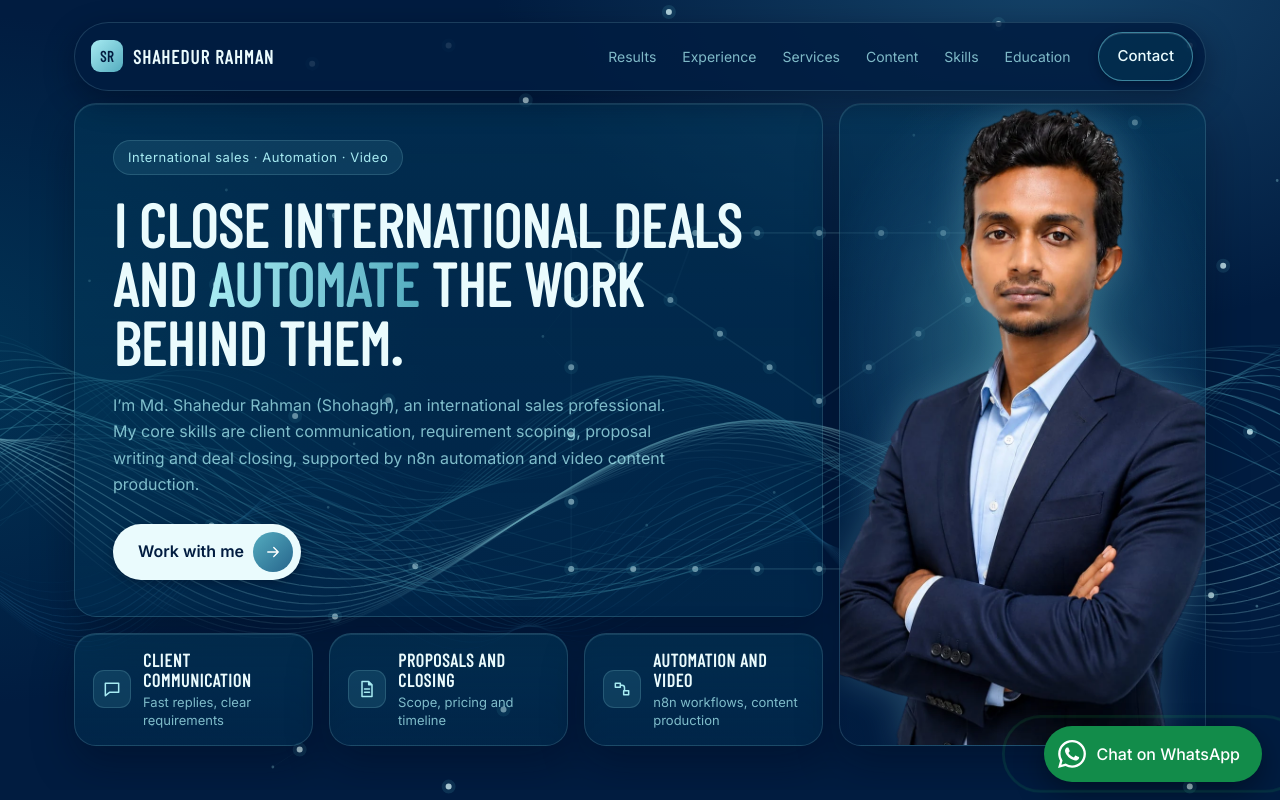
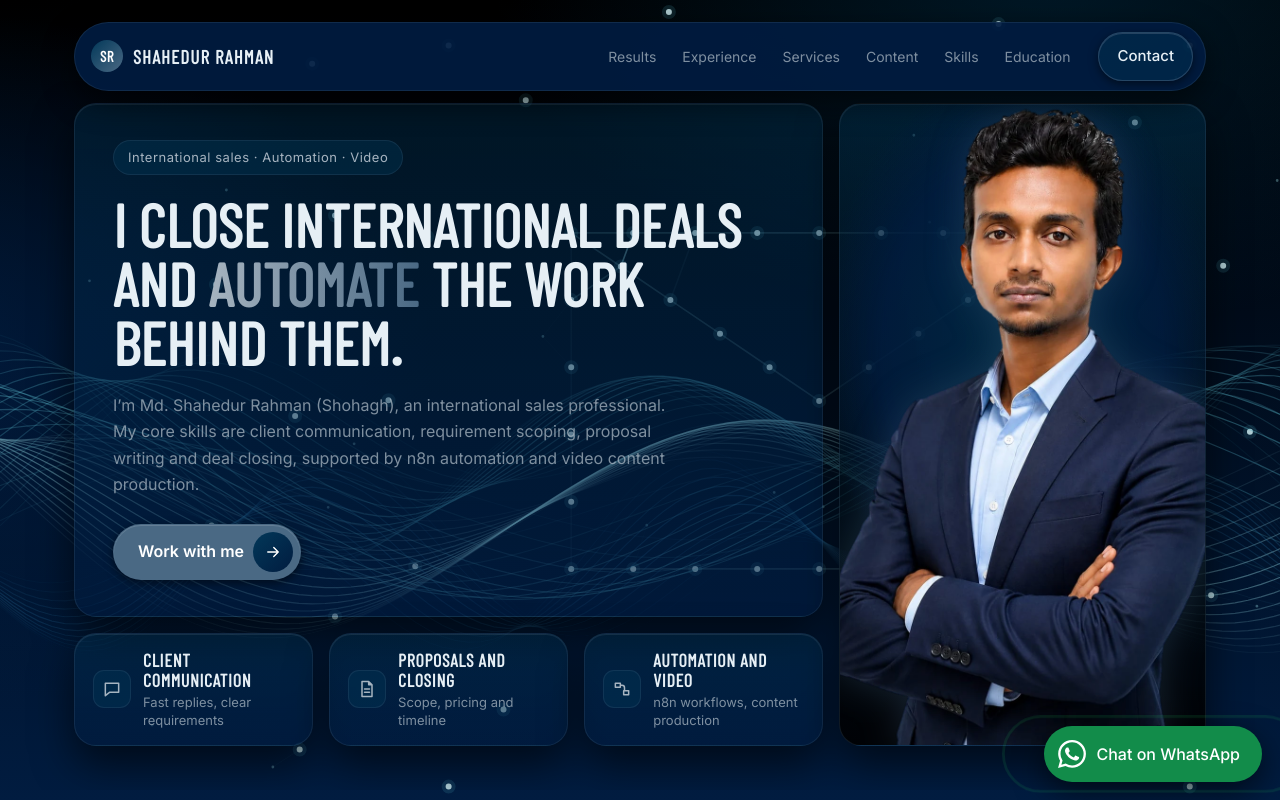
Before and after one commit to Shahedur-Rahman-Shohagh/Shahedur-Rahman-Shohagh.github.io, a Next.js app: page / in a window 1280 px wide. Shown: the top 800 px of the page. Built offline with nearby package versions, Linux system fonts and the light colour scheme.

Commit message:
Update globals.css

```diff
--- a/app/globals.css
+++ b/app/globals.css
@@ -1,17 +1,25 @@
-/* LUNA palette: #A7EBF2 #54ACBF #26658C #023859 #011C40 */
+/* Custom palette: #023859 #011C40 with Black, Greys, and Dark Blue Shades */
 :root{
-  --c1:#A7EBF2;--c2:#54ACBF;--c3:#26658C;--c4:#023859;--c5:#011C40;
-  --text:#EAFBFD;--mute:rgba(167,235,242,.76);--line:rgba(167,235,242,.16);
+  --c1:#4A6984; /* Medium Slate Blue */
+  --c2:#26658C; /* Deep Blue Accent */
+  --c3:#1A405A; /* Darkened Blue */
+  --c4:#023859; /* Base Dark Blue */
+  --c5:#011C40; /* Base Midnight Blue */
+  --black:#000000;
+  --grey-dark:#333333;
+  --grey-mid:#666666;
+  --grey-light:#A6B4C0;
+  --text:#E6EFF5;--mute:rgba(166,180,192,.76);--line:rgba(74,105,132,.22);
   --display:'Barlow Condensed','Arial Narrow',Impact,sans-serif;
   --body:'Inter',system-ui,-apple-system,'Segoe UI',sans-serif;
 }
 *{box-sizing:border-box;margin:0}
-html{scroll-behavior:smooth;background:var(--c5)}
+html{scroll-behavior:smooth;background:var(--black)}
 body{background:transparent;color:var(--text);font:400 16px/1.65 var(--body);min-height:100vh;-webkit-font-smoothing:antialiased}
 body::before{content:"";position:fixed;inset:0;z-index:-1;
-  background:radial-gradient(900px 600px at 82% -5%,rgba(38,101,140,.55),transparent 62%),
-             radial-gradient(800px 560px at -5% 45%,rgba(2,56,89,.85),transparent 62%),
-             linear-gradient(180deg,#011C40,#011C40)}
+  background:radial-gradient(900px 600px at 82% -5%,rgba(2,56,89,.45),transparent 62%),
+             radial-gradient(800px 560px at -5% 45%,rgba(1,28,64,.85),transparent 62%),
+             linear-gradient(180deg,#000000,#011C40)}
 a{color:var(--c1)}
 :focus-visible{outline:2px solid var(--c1);outline-offset:3px}
 h1,h2,h3{font-family:var(--display);line-height:1.1}
@@ -21,14 +29,14 @@ main,header,footer,.navwrap{position:relative;z-index:1}
 section{padding:30px 0;scroll-margin-top:84px}
 
 /* ---------- glass cards ---------- */
-.g{background:linear-gradient(180deg,rgba(2,56,89,.56),rgba(2,56,89,.34));border:1px solid var(--line);border-radius:22px;
-  box-shadow:inset 0 1px 0 rgba(167,235,242,.12),0 18px 40px rgba(0,8,26,.35);
+.g{background:linear-gradient(180deg,rgba(2,56,89,.35),rgba(1,28,64,.55));border:1px solid var(--line);border-radius:22px;
+  box-shadow:inset 0 1px 0 rgba(166,180,192,.12),0 18px 40px rgba(0,0,0,.6);
   transition:transform .25s,border-color .25s,box-shadow .25s}
-.g:hover{transform:translateY(-3px);border-color:rgba(84,172,191,.55);
-  box-shadow:inset 0 1px 0 rgba(167,235,242,.22),0 20px 44px rgba(0,8,26,.45),0 0 28px rgba(84,172,191,.18)}
-.ic{display:inline-grid;place-items:center;width:38px;height:38px;border-radius:11px;color:var(--c1);flex:none;
-  background:rgba(84,172,191,.16);border:1px solid var(--line)}
-.ic.lg{width:46px;height:46px;border-radius:13px;margin-bottom:14px;background:linear-gradient(135deg,rgba(38,101,140,.9),rgba(84,172,191,.45))}
+.g:hover{transform:translateY(-3px);border-color:rgba(74,105,132,.55);
+  box-shadow:inset 0 1px 0 rgba(166,180,192,.22),0 20px 44px rgba(0,0,0,.7),0 0 28px rgba(74,105,132,.25)}
+.ic{display:inline-grid;place-items:center;width:38px;height:38px;border-radius:11px;color:var(--grey-light);flex:none;
+  background:rgba(2,56,89,.4);border:1px solid var(--line)}
+.ic.lg{width:46px;height:46px;border-radius:13px;margin-bottom:14px;background:linear-gradient(135deg,rgba(2,56,89,.9),rgba(74,105,132,.45))}
 
 /* section headings (icon + title + hairline) */
 .sh{display:flex;align-items:center;gap:12px}
@@ -42,38 +50,38 @@ section{padding:30px 0;scroll-margin-top:84px}
 /* ---------- nav ---------- */
 .navwrap{position:sticky;top:10px;z-index:30;padding-top:12px}
 .bar{display:flex;align-items:center;gap:16px;padding:9px 12px 9px 16px;border-radius:999px;
-  background:rgba(1,28,64,.86);border:1px solid var(--line);box-shadow:0 10px 30px rgba(0,8,26,.4)}
+  background:rgba(1,28,64,.92);border:1px solid var(--line);box-shadow:0 10px 30px rgba(0,0,0,.6)}
 .logo{display:flex;align-items:center;gap:10px;text-decoration:none;color:var(--text)}
 .logo b{font:600 19px var(--display);letter-spacing:.06em;text-transform:uppercase}
-.mark{display:grid;place-items:center;width:32px;height:32px;border-radius:9px;font:700 15px var(--display);letter-spacing:.04em;color:var(--c5);
-  background:linear-gradient(135deg,var(--c1),var(--c2))}
+.mark{display:grid;place-items:center;width:32px;height:32px;border-radius:999px;font:700 15px var(--display);letter-spacing:.04em;color:#fff;
+  background:linear-gradient(135deg,var(--c4),var(--c1))}
 nav{display:flex;gap:2px;margin-left:auto}
 nav a{position:relative;color:var(--mute);text-decoration:none;font-size:14px;padding:7px 12px;border-radius:8px;transition:color .2s,transform .2s}
 nav a:hover,nav a:focus-visible{color:#fff;transform:translateY(-1px);animation:whiteglow 1.4s ease-in-out infinite}
-@keyframes whiteglow{0%,100%{text-shadow:0 0 6px rgba(255,255,255,.55),0 0 14px rgba(255,255,255,.25)}50%{text-shadow:0 0 10px rgba(255,255,255,.95),0 0 24px rgba(255,255,255,.55),0 0 40px rgba(167,235,242,.35)}}
+@keyframes whiteglow{0%,100%{text-shadow:0 0 6px rgba(255,255,255,.55),0 0 14px rgba(255,255,255,.25)}50%{text-shadow:0 0 10px rgba(255,255,255,.95),0 0 24px rgba(255,255,255,.55),0 0 40px rgba(74,105,132,.45)}}
 .navcta{padding:9px 18px;font-size:14px}
 
 /* ---------- buttons: depth + light glow ---------- */
-.btn{position:relative;display:inline-flex;align-items:center;gap:9px;overflow:hidden;isolation:isolate;--x:50%;--y:50%;--glow:rgba(84,172,191,.6);
-  padding:11px 18px;border-radius:999px;text-decoration:none;font-weight:500;font-size:15px;color:var(--text);border:1px solid rgba(84,172,191,.7);
-  background:rgba(2,56,89,.5);box-shadow:inset 0 1px 0 rgba(255,255,255,.14),0 3px 10px rgba(0,8,26,.35);
+.btn{position:relative;display:inline-flex;align-items:center;gap:9px;overflow:hidden;isolation:isolate;--x:50%;--y:50%;--glow:rgba(74,105,132,.5);
+  padding:11px 18px;border-radius:999px;text-decoration:none;font-weight:500;font-size:15px;color:var(--text);border:1px solid rgba(74,105,132,.5);
+  background:rgba(2,56,89,.4);box-shadow:inset 0 1px 0 rgba(255,255,255,.14),0 3px 10px rgba(0,0,0,.5);
   transition:transform .25s cubic-bezier(.2,.8,.2,1),box-shadow .25s,background .25s,border-color .25s,color .25s}
 .btn::before{content:"";position:absolute;inset:0;z-index:-1;opacity:0;transition:opacity .25s;
-  background:radial-gradient(130px circle at var(--x) var(--y),rgba(255,255,255,.4),transparent 65%)}
+  background:radial-gradient(130px circle at var(--x) var(--y),rgba(255,255,255,.3),transparent 65%)}
 .btn:hover,.btn:focus-visible{transform:translateY(-4px) scale(1.04);
-  box-shadow:inset 0 1px 0 rgba(255,255,255,.4),0 16px 30px rgba(0,8,26,.55),0 0 22px var(--glow),0 0 56px var(--glow)}
+  box-shadow:inset 0 1px 0 rgba(255,255,255,.4),0 16px 30px rgba(0,0,0,.7),0 0 22px var(--glow),0 0 56px var(--glow)}
 .btn:hover::before,.btn:focus-visible::before{opacity:1}
-.btn:active{transform:translateY(0) scale(.97);box-shadow:inset 0 2px 6px rgba(0,0,0,.35),0 0 14px var(--glow)}
+.btn:active{transform:translateY(0) scale(.97);box-shadow:inset 0 2px 6px rgba(0,0,0,.5),0 0 14px var(--glow)}
 .btn svg{width:18px;height:18px;fill:currentColor;flex:none}
 .btn .arr svg{fill:none}
-.pill{padding:7px 7px 7px 24px;background:#EAFBFD;color:var(--c5);border-color:transparent;font-weight:600;font-size:16px;--glow:rgba(167,235,242,.7)}
+.pill{padding:7px 7px 7px 24px;background:var(--c1);color:#fff;border-color:transparent;font-weight:600;font-size:16px;--glow:rgba(74,105,132,.7)}
 .pill.sm{padding:5px 5px 5px 18px;font-size:14px}
-.arr{display:grid;place-items:center;width:40px;height:40px;border-radius:50%;color:#fff;background:linear-gradient(135deg,var(--c2),var(--c3))}
+.arr{display:grid;place-items:center;width:40px;height:40px;border-radius:50%;color:#fff;background:linear-gradient(135deg,var(--c4),var(--c5))}
 .pill.sm .arr{width:32px;height:32px}
 .arr svg{width:18px;height:18px}
 
 /* brand-coloured contact buttons */
-.btn.brand{--ic:var(--brand);background:rgba(2,56,89,.6);border-color:color-mix(in srgb,var(--brand) 60%,transparent)}
+.btn.brand{--ic:var(--brand);background:rgba(2,56,89,.5);border-color:color-mix(in srgb,var(--brand) 60%,transparent)}
 .btn.brand svg{color:var(--ic);transition:color .25s}
 .btn.brand:hover,.btn.brand:focus-visible{background:var(--brand);border-color:var(--brand);color:#fff}
 .btn.brand:hover svg,.btn.brand:focus-visible svg{color:#fff}
@@ -85,24 +93,24 @@ nav a:hover,nav a:focus-visible{color:#fff;transform:translateY(-1px);animation:
 .b-gh{--brand:#0b0f14;--ic:#e6edf3;--glow:rgba(255,255,255,.4)}
 .b-gh:hover{border-color:#8b949e!important}
 .b-yt{--brand:#ff0000;--glow:rgba(255,0,0,.65)}
-.b-cv{--brand:#A7EBF2;--glow:rgba(167,235,242,.8);animation:cvglow 2.8s ease-in-out infinite}
-.b-cv:hover,.b-cv:focus-visible{color:var(--c5)!important;animation:none}
-.b-cv:hover svg{color:var(--c5)!important}
-@keyframes cvglow{50%{box-shadow:inset 0 1px 0 rgba(255,255,255,.18),0 0 24px rgba(167,235,242,.55)}}
+.b-cv{--brand:var(--c1);--glow:rgba(74,105,132,.8);animation:cvglow 2.8s ease-in-out infinite}
+.b-cv:hover,.b-cv:focus-visible{color:#fff!important;animation:none}
+.b-cv:hover svg{color:#fff!important}
+@keyframes cvglow{50%{box-shadow:inset 0 1px 0 rgba(255,255,255,.18),0 0 24px rgba(74,105,132,.55)}}
 
 /* ---------- hero (bento) ---------- */
 header.top{position:relative;overflow:hidden;isolation:isolate}
 .waves{position:absolute;inset:0;width:100%;height:100%;z-index:0;pointer-events:none}
 .hero{display:grid;grid-template-columns:repeat(12,minmax(0,1fr));gap:16px;padding-top:22px;padding-bottom:44px}
 .hero-main{grid-column:1/9;padding:36px 38px;display:flex;flex-direction:column;align-items:flex-start;justify-content:center}
-.chip{display:inline-block;padding:6px 14px;margin-bottom:20px;border-radius:999px;font-size:13px;letter-spacing:.04em;color:var(--c1);
-  background:rgba(84,172,191,.14);border:1px solid var(--line)}
+.chip{display:inline-block;padding:6px 14px;margin-bottom:20px;border-radius:999px;font-size:13px;letter-spacing:.04em;color:var(--grey-light);
+  background:rgba(2,56,89,.4);border:1px solid var(--line)}
 .hero h1{font:700 clamp(38px,4.7vw,66px)/.98 var(--display);text-transform:uppercase;letter-spacing:.005em;margin-bottom:20px}
-.hero h1 em{font-style:normal;background:linear-gradient(90deg,var(--c1),var(--c2));-webkit-background-clip:text;background-clip:text;color:transparent}
+.hero h1 em{font-style:normal;background:linear-gradient(90deg,var(--grey-light),var(--c1));-webkit-background-clip:text;background-clip:text;color:transparent}
 .hero-main p{color:var(--mute);max-width:56ch;margin-bottom:26px}
 .hero-photo{grid-column:9/13;grid-row:1/3;position:relative;overflow:hidden;min-height:520px;
-  background:radial-gradient(70% 55% at 50% 38%,rgba(84,172,191,.5),rgba(38,101,140,.25) 55%,transparent 80%),linear-gradient(180deg,rgba(2,56,89,.55),rgba(1,28,64,.6))}
-.portrait{position:absolute;left:0;bottom:0;width:100%;height:100%;object-fit:cover;object-position:50% 0;filter:drop-shadow(0 0 18px rgba(167,235,242,.22))}
+  background:radial-gradient(70% 55% at 50% 38%,rgba(2,56,89,.6),rgba(1,28,64,.8) 55%,transparent 80%),linear-gradient(180deg,rgba(2,56,89,.4),rgba(0,0,0,.9))}
+.portrait{position:absolute;left:0;bottom:0;width:100%;height:100%;object-fit:cover;object-position:50% 0;filter:drop-shadow(0 0 18px rgba(74,105,132,.3))}
 .portrait-fallback{position:absolute;inset:0;display:grid;place-items:center;font:700 72px var(--display);color:var(--c1)}
 .tiles{grid-column:1/9;display:grid;grid-template-columns:repeat(3,minmax(0,1fr));gap:16px}
 .tile{display:flex;gap:12px;align-items:center;padding:16px 18px}
@@ -111,7 +119,7 @@ header.top{position:relative;overflow:hidden;isolation:isolate}
 
 /* ---------- results ---------- */
 .result{display:flex;align-items:center;gap:32px;padding:30px 36px;flex-wrap:wrap}
-.stat b{display:block;font:700 clamp(64px,9vw,104px)/.9 var(--display);background:linear-gradient(90deg,var(--c1),var(--c2));-webkit-background-clip:text;background-clip:text;color:transparent}
+.stat b{display:block;font:700 clamp(64px,9vw,104px)/.9 var(--display);background:linear-gradient(90deg,var(--grey-light),var(--c1));-webkit-background-clip:text;background-clip:text;color:transparent}
 .stat span{display:block;color:var(--mute);margin-top:8px;letter-spacing:.02em}
 .result p{flex:1;min-width:220px;color:var(--mute);max-width:36ch}
 
@@ -122,26 +130,26 @@ header.top{position:relative;overflow:hidden;isolation:isolate}
 .svc h3,.job h3{font:600 23px var(--display);letter-spacing:.03em;text-transform:uppercase;margin-bottom:8px}
 .svc p,.job p,.pad p{color:var(--mute);font-size:15px}
 .job{padding:24px 26px;position:relative}
-.num{position:absolute;right:22px;top:16px;font:700 44px var(--display);color:rgba(167,235,242,.16)}
-.meta{display:inline-block;margin:2px 0 10px;padding:3px 12px;border-radius:999px;font-size:12.5px;color:var(--c1);background:rgba(84,172,191,.14);border:1px solid var(--line)}
+.num{position:absolute;right:22px;top:16px;font:700 44px var(--display);color:rgba(166,180,192,.16)}
+.meta{display:inline-block;margin:2px 0 10px;padding:3px 12px;border-radius:999px;font-size:12.5px;color:var(--grey-light);background:rgba(2,56,89,.4);border:1px solid var(--line)}
 .job h3{padding-right:46px}
 
 /* skills */
 .skillgrid{display:grid;grid-template-columns:minmax(0,1.6fr) minmax(0,1fr);gap:16px}
 .stack{display:grid;gap:16px}
 .pad{padding:24px 26px}
-.mini{font:600 18px var(--display);letter-spacing:.08em;text-transform:uppercase;color:var(--c2);margin-bottom:14px}
+.mini{font:600 18px var(--display);letter-spacing:.08em;text-transform:uppercase;color:var(--c1);margin-bottom:14px}
 .pad b{display:block;font-weight:600;margin-bottom:4px}
 .tags{display:flex;flex-wrap:wrap;gap:10px}
-.tags span{--c:var(--c1);cursor:default;padding:7px 14px;border-radius:999px;font-size:14px;background:rgba(1,28,64,.7);border:1px solid var(--line);
+.tags span{--c:var(--c1);cursor:default;padding:7px 14px;border-radius:999px;font-size:14px;background:rgba(1,28,64,.8);border:1px solid var(--line);
   transition:transform .2s,box-shadow .25s,border-color .25s,color .25s,background .25s}
 .tags span::before{content:"";display:inline-block;width:7px;height:7px;border-radius:50%;margin-right:8px;background:var(--c);box-shadow:0 0 8px var(--c)}
 .tags span:hover{color:#fff;border-color:var(--c);transform:translateY(-3px) scale(1.06);
-  background:color-mix(in srgb,var(--c) 24%,rgba(1,28,64,.9));box-shadow:0 0 12px var(--c),0 0 32px color-mix(in srgb,var(--c) 55%,transparent)}
+  background:color-mix(in srgb,var(--c) 24%,rgba(1,28,64,.95));box-shadow:0 0 12px var(--c),0 0 32px color-mix(in srgb,var(--c) 55%,transparent)}
 
 /* ---------- contact CTA ---------- */
 .cta{display:flex;align-items:center;justify-content:space-between;gap:30px;padding:38px 40px;flex-wrap:wrap;
-  background:linear-gradient(135deg,rgba(38,101,140,.55),rgba(2,56,89,.5))}
+  background:linear-gradient(135deg,rgba(2,56,89,.7),rgba(1,28,64,.85))}
 .cta h2{font:700 clamp(36px,5vw,58px)/1 var(--display);text-transform:uppercase;margin-bottom:10px}
 .cta p{color:var(--mute);max-width:42ch}
 .phone{margin-top:14px}
@@ -150,7 +158,7 @@ header.top{position:relative;overflow:hidden;isolation:isolate}
 footer{padding:34px 24px 96px;text-align:center;color:var(--mute);font-size:14px}
 
 /* ---------- floating whatsapp ---------- */
-.wa-float{position:fixed;right:18px;bottom:calc(18px + env(safe-area-inset-bottom,0px));z-index:40;display:flex;align-items:center;gap:10px;background:#128c4a;color:#fff;text-decoration:none;font-weight:500;padding:14px;border-radius:999px;box-shadow:0 10px 30px rgba(0,0,0,.4);transition:transform .2s}
+.wa-float{position:fixed;right:18px;bottom:calc(18px + env(safe-area-inset-bottom,0px));z-index:40;display:flex;align-items:center;gap:10px;background:#128c4a;color:#fff;text-decoration:none;font-weight:500;padding:14px;border-radius:999px;box-shadow:0 10px 30px rgba(0,0,0,.6);transition:transform .2s}
 .wa-float:hover{transform:scale(1.05)}
 .wa-float svg{width:28px;height:28px;fill:#fff;flex:none}
 .wa-float span{display:none;padding-right:8px}
```
